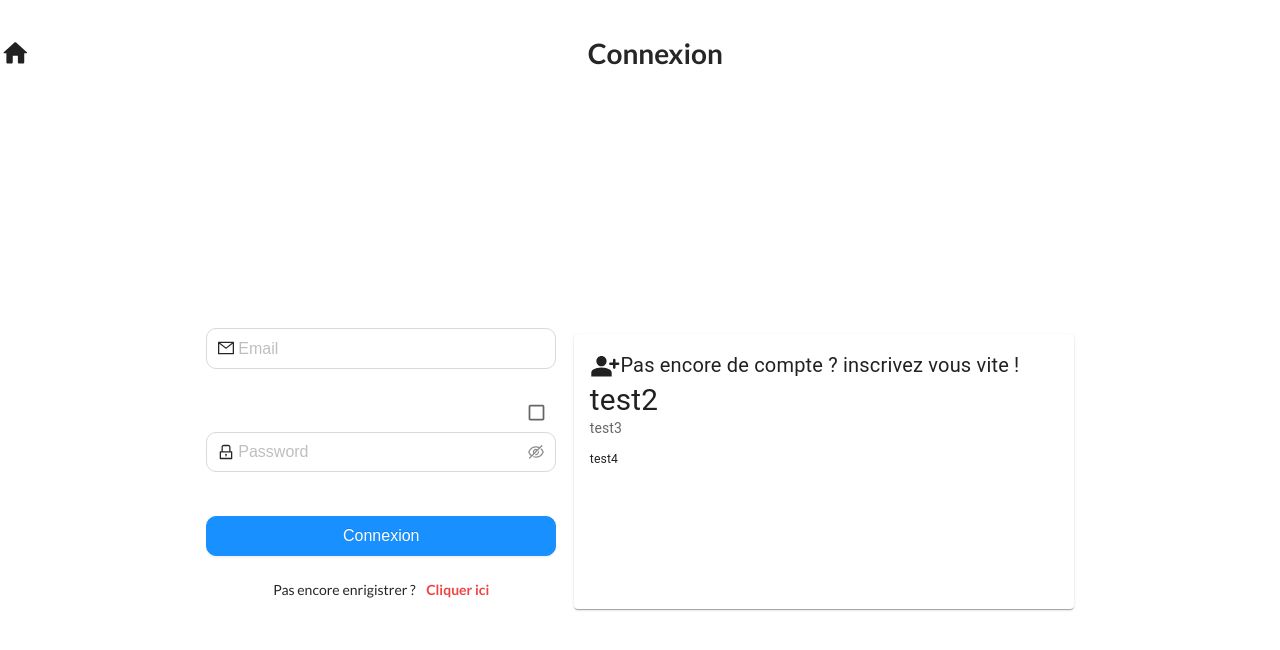
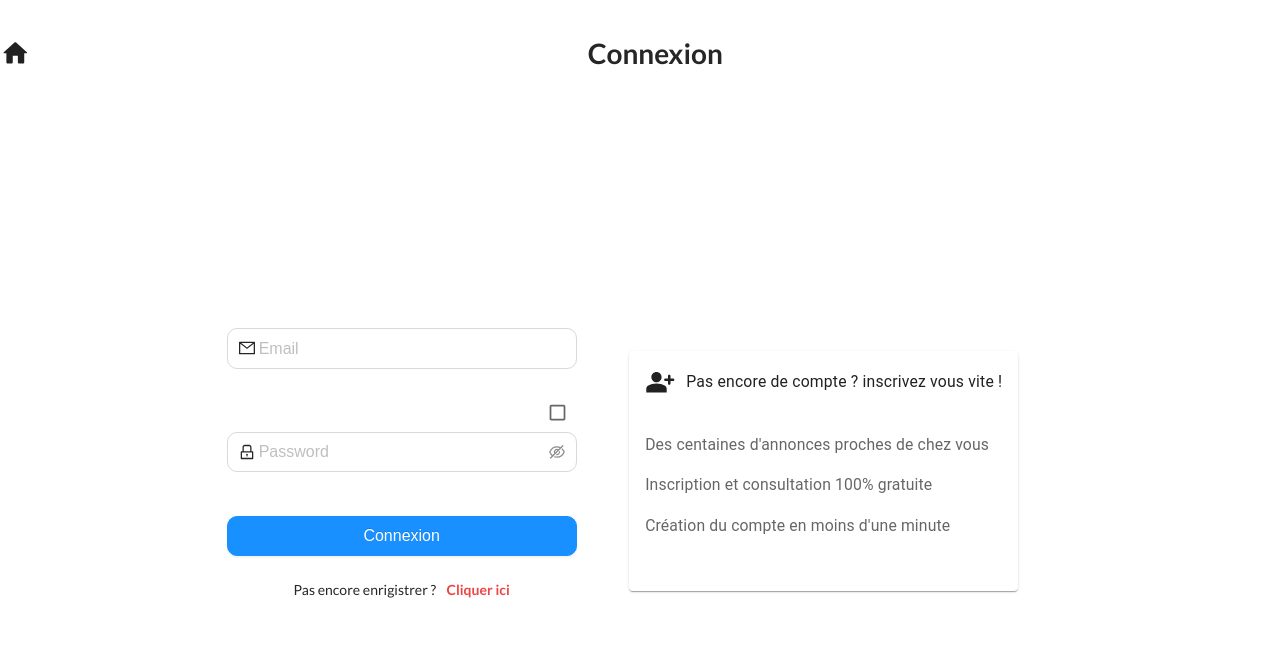
Before and after one commit to kalilBelgoumri/baby-boom, a Next.js app: page /login in a window 1280 px wide. Shown: the top 650 px of the page. Built offline with nearby package versions, Linux system fonts and the light colour scheme; no server answers.

Commit message:
update lgin form

```diff
--- a/components/CardLogin.js
+++ b/components/CardLogin.js
@@ -16,7 +16,8 @@ const bull = (
 
 export default function CardLogin({ avatar, typo1, typo2, typo3, typo4 }) {
   return (
-    <Card sx={{ minWidth: 500, minHeight: 275 }}>
+    <div className="px-10">
+      <Card className="">
         <CardContent className="flex flex-col">
           <div className="flex">
             <Typography
@@ -24,18 +25,25 @@ export default function CardLogin({ avatar, typo1, typo2, typo3, typo4 }) {
               color="text.black"
               gutterBottom
             >
-            {avatar}
-            {typo1}
+              <div className="flex gap-3 items-center">
+                <div className="flex">{avatar}</div>
+                <div className="flex text-sm md:text-lg">{typo1}</div>
+              </div>
             </Typography>
           </div>
-        <Typography variant="h4" component="div">
-          {typo2}
+          <div className="flex flex-col justify-center mt-10">
+            <Typography sx={{ mb: 2 }} color="text.secondary">
+              <div className="flex text-sm md:text-lg">{typo2}</div>
             </Typography>
-        <Typography sx={{ mb: 1.5 }} color="text.secondary">
-          {typo3}
+            <Typography sx={{ mb: 2 }} color="text.secondary">
+              <div className="flex text-sm md:text-lg">{typo3}</div>
             </Typography>
-        <Typography variant="body2">{typo4}</Typography>
+            <Typography sx={{ mb: 2 }} color="text.secondary">
+              <div className="flex text-sm md:text-lg">{typo4}</div>
+            </Typography>
+          </div>
         </CardContent>
       </Card>
+    </div>
   );
 }
--- a/pages/login.js
+++ b/pages/login.js
@@ -181,9 +181,10 @@ export default function Login() {
         <CardLogin
           avatar={<PersonAddAltRoundedIcon fontSize="large" />}
           typo1="Pas encore de compte ? inscrivez vous vite !"
-          typo2="test2"
-          typo3="test3"
-          typo4="test4"
+          typo2="  Des centaines d'annonces proches de chez vous
+          "
+          typo3="Inscription et consultation 100% gratuite"
+          typo4="Création du compte en moins d'une minute"
         />
         {/*
             <div className="w-screen h-screen">
--- a/styles/globals.css
+++ b/styles/globals.css
@@ -32,3 +32,8 @@
     transition: all 5s ease-out;
   }
 }
+
+.MuiPaper-root {
+height:30vh;
+min-width:40vh
+}
```
Lines whose indentation alone changed are shown as unchanged.
